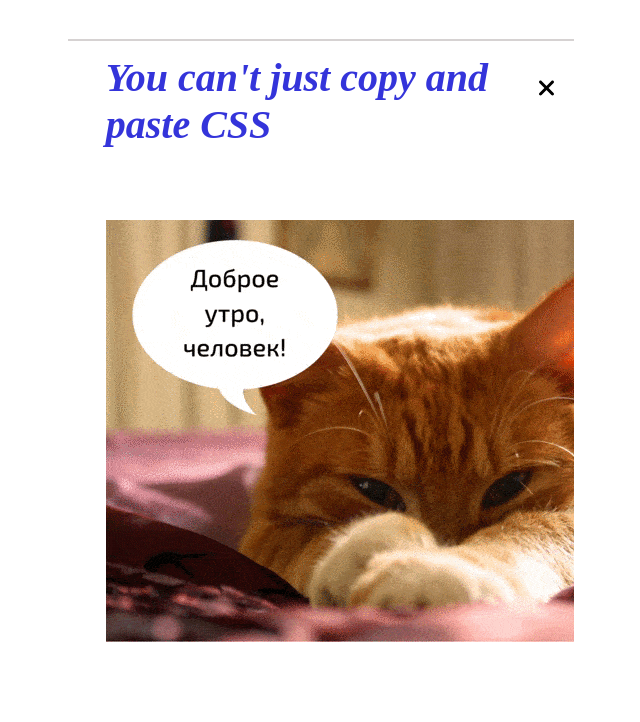
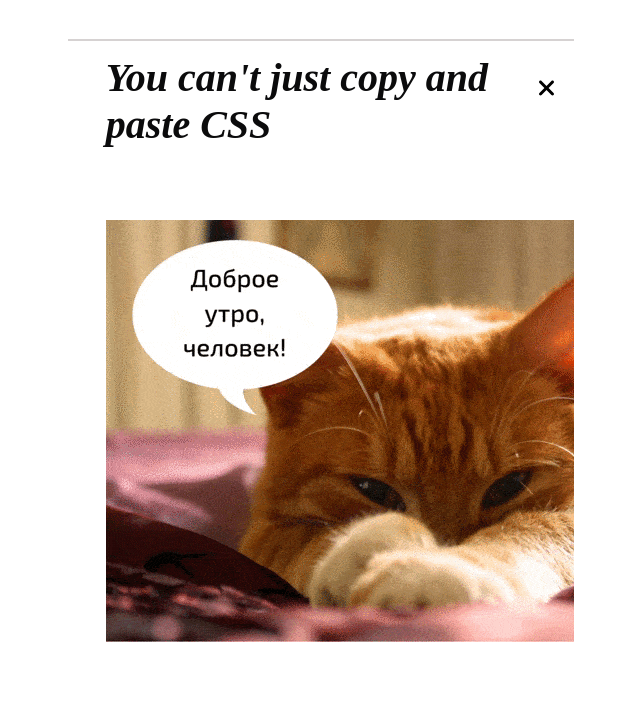
Before and after one commit to AnnaD777/cssBayan, a plain HTML site: page cssBayan/index.html in a window 1280 px wide. Shown: the part 159-881 px from the top of the page, without its empty margins (319-959 px from the left). Drawn offline with Linux system fonts and the light colour scheme.

Commit message:
feat: add animation (вс, 12 марта 2023 г., 22:42:10)

```diff
--- a/cssBayan/style.css
+++ b/cssBayan/style.css
@@ -13,7 +13,11 @@
     font-size: 2.5em;
     font-weight: bolder;
     font-style: italic;
-    color: rgb(52, 52, 218);
+    color: rgb(11, 11, 12);
+}
+
+.center:hover {
+    color: rgb(15, 51, 209);
 }
 
 .header {
```
